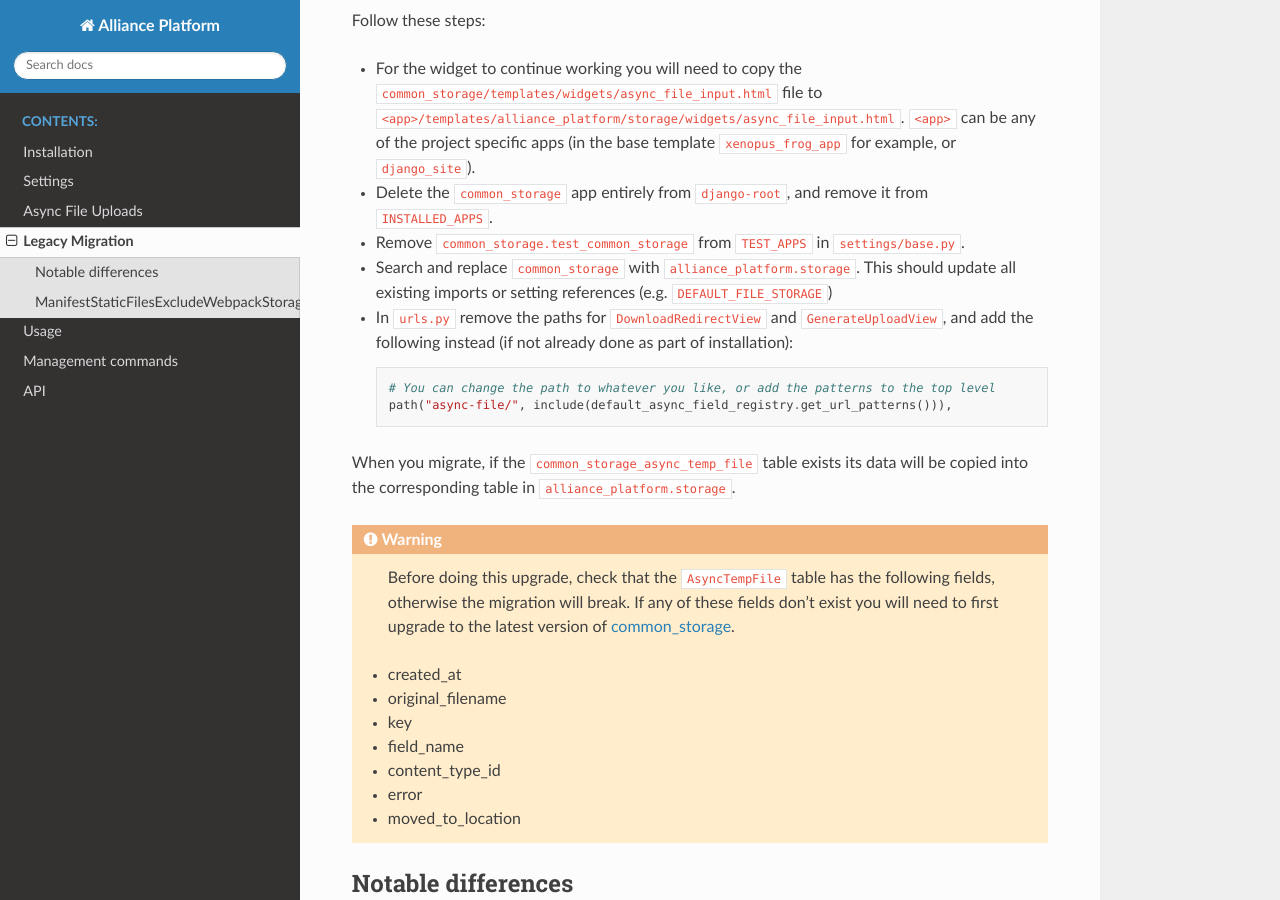
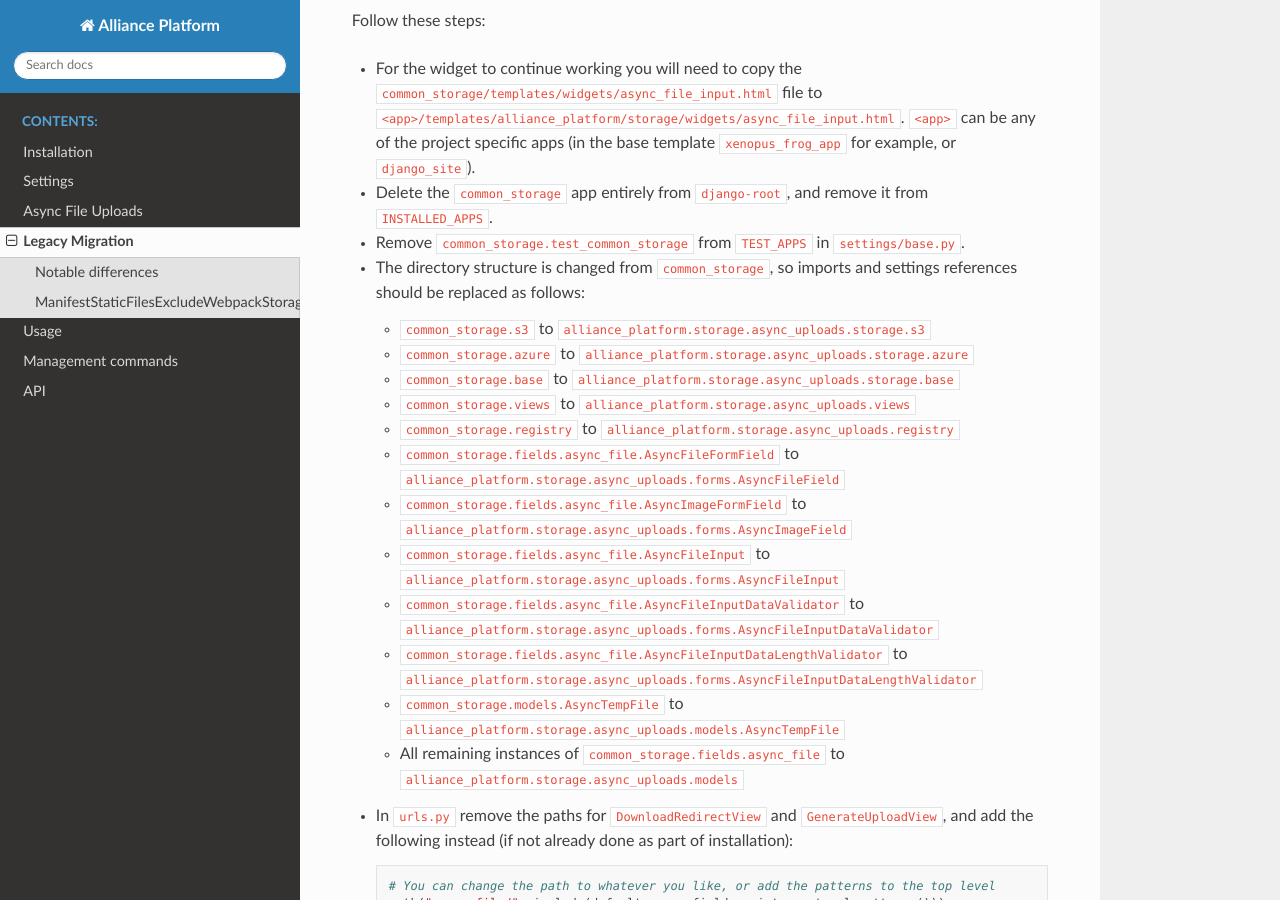
Before and after one commit to AllianceSoftware/alliance-platform-py, a Sphinx documentation site: the page built from packages/ap-storage/docs/legacy_migration.rst, in a window 1280 px wide and 900 px high, scrolled down 525 px. Built offline with Sphinx 7.4.7 and the Read the Docs theme 3.1.0, drawn with Linux system fonts in a browser that asks for light colours.

Commit message:
doc: update information on legacy migration

```diff
--- a/packages/ap-storage/docs/legacy_migration.rst
+++ b/packages/ap-storage/docs/legacy_migration.rst
@@ -21,8 +21,21 @@
   specific apps (in the base template ``xenopus_frog_app`` for example, or ``django_site``).
 * Delete the ``common_storage`` app entirely from ``django-root``, and remove it from ``INSTALLED_APPS``.
 * Remove ``common_storage.test_common_storage`` from ``TEST_APPS`` in ``settings/base.py``.
-* Search and replace ``common_storage`` with ``alliance_platform.storage``. This should update all existing imports
-  or setting references (e.g. ``DEFAULT_FILE_STORAGE``)
+* The directory structure is changed from ``common_storage``, so imports and settings references should be replaced as follows:
+
+  - ``common_storage.s3`` to ``alliance_platform.storage.async_uploads.storage.s3``
+  - ``common_storage.azure`` to ``alliance_platform.storage.async_uploads.storage.azure``
+  - ``common_storage.base`` to ``alliance_platform.storage.async_uploads.storage.base``
+  - ``common_storage.views`` to ``alliance_platform.storage.async_uploads.views``
+  - ``common_storage.registry`` to ``alliance_platform.storage.async_uploads.registry``
+  - ``common_storage.fields.async_file.AsyncFileFormField`` to ``alliance_platform.storage.async_uploads.forms.AsyncFileField``
+  - ``common_storage.fields.async_file.AsyncImageFormField`` to ``alliance_platform.storage.async_uploads.forms.AsyncImageField``
+  - ``common_storage.fields.async_file.AsyncFileInput`` to ``alliance_platform.storage.async_uploads.forms.AsyncFileInput``
+  - ``common_storage.fields.async_file.AsyncFileInputDataValidator`` to ``alliance_platform.storage.async_uploads.forms.AsyncFileInputDataValidator``
+  - ``common_storage.fields.async_file.AsyncFileInputDataLengthValidator`` to ``alliance_platform.storage.async_uploads.forms.AsyncFileInputDataLengthValidator``
+  - ``common_storage.models.AsyncTempFile`` to ``alliance_platform.storage.async_uploads.models.AsyncTempFile``
+  - All remaining instances of ``common_storage.fields.async_file`` to ``alliance_platform.storage.async_uploads.models``
+
 * In ``urls.py`` remove the paths for ``DownloadRedirectView`` and ``GenerateUploadView``, and add the following instead
   (if not already done as part of installation)::
 
```
